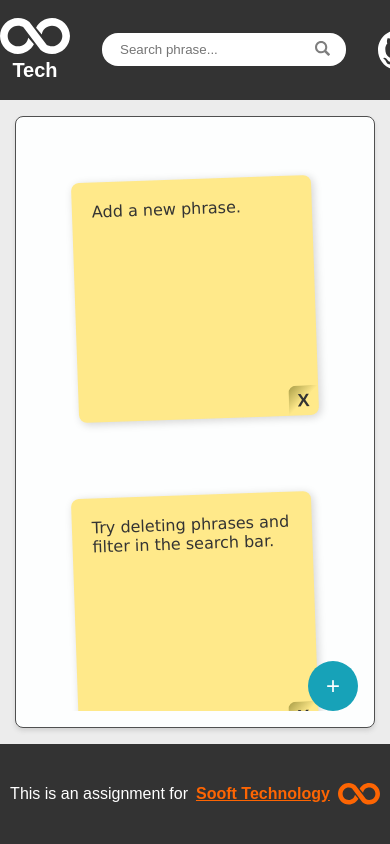
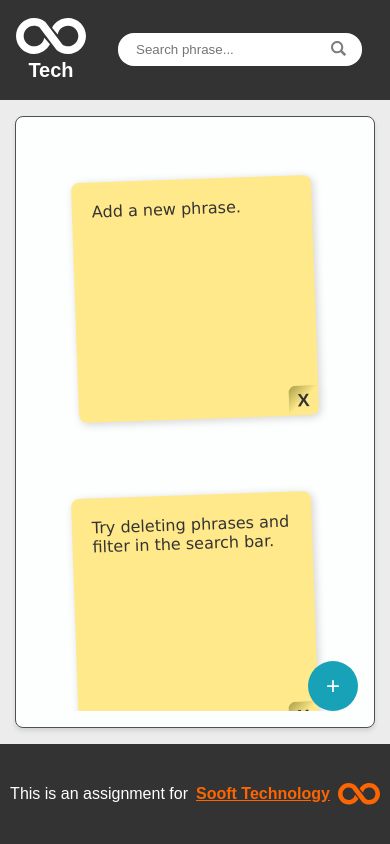
Before and after one commit to naueru/soofttech-interbanking-fe-challenge, a React (Vite) app: page / in a window 390 px wide. Shown: the top 844 px of the page. Built offline with nearby package versions, Linux system fonts and the light colour scheme.

Commit message:
Improves responsive design

```diff
--- a/src/components/layout/header/header.module.css
+++ b/src/components/layout/header/header.module.css
@@ -1,9 +1,11 @@
 .container {
   align-items: center;
   background-color: var(--color-bg-header-footer);
+  box-sizing: border-box;
   display: flex;
   height: 100px;
   justify-content: center;
+  padding-inline: 1rem;
   width: 100%;
 }
 
```
